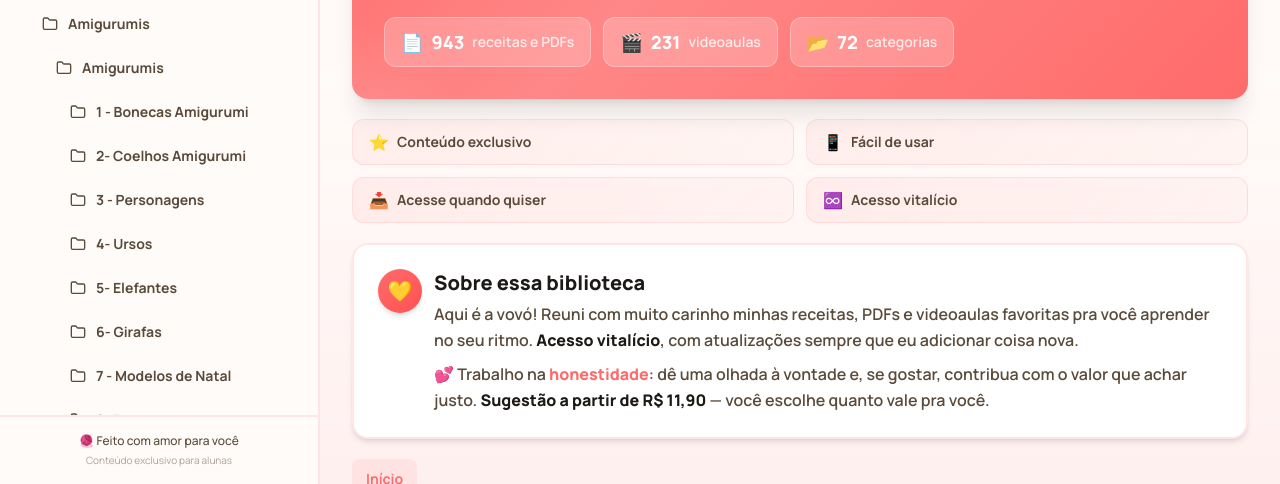
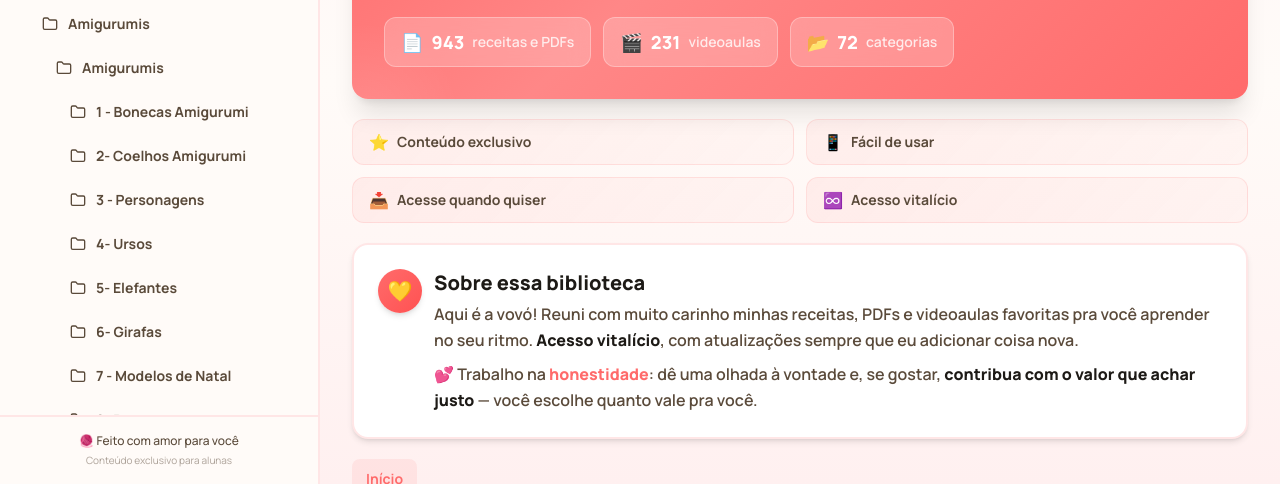
Before and after one commit to Brunohora10/pagina-croche, a website: page index.html in a window 1280 px wide. Shown: the part 316-800 px from the top of the page. Drawn offline with nearby package versions, Linux system fonts and the light colour scheme.

Commit message:
tweak(home): remover sugestao de valor fixo no bloco honestidade

```diff
--- a/index.html
+++ b/index.html
@@ -474,7 +474,7 @@ tailwind.config = {
        <div class="flex-1">
         <h3 class="text-lg md:text-xl font-extrabold text-ink-primary mb-1">Sobre essa biblioteca</h3>
         <p class="text-ink-secondary text-base font-semibold leading-relaxed">Aqui é a vovó! Reuni com muito carinho minhas receitas, PDFs e videoaulas favoritas pra você aprender no seu ritmo. <span class="text-ink-primary font-extrabold">Acesso vitalício</span>, com atualizações sempre que eu adicionar coisa nova.</p>
-        <p class="text-ink-secondary text-base font-semibold leading-relaxed mt-2">💕 Trabalho na <span class="text-terra font-extrabold">honestidade</span>: dê uma olhada à vontade e, se gostar, contribua com o valor que achar justo. <span class="text-ink-primary font-extrabold">Sugestão a partir de R$ 11,90</span> — você escolhe quanto vale pra você.</p>
+        <p class="text-ink-secondary text-base font-semibold leading-relaxed mt-2">💕 Trabalho na <span class="text-terra font-extrabold">honestidade</span>: dê uma olhada à vontade e, se gostar, <span class="text-ink-primary font-extrabold">contribua com o valor que achar justo</span> — você escolhe quanto vale pra você.</p>
        </div>
       </div>
      </div>
```
